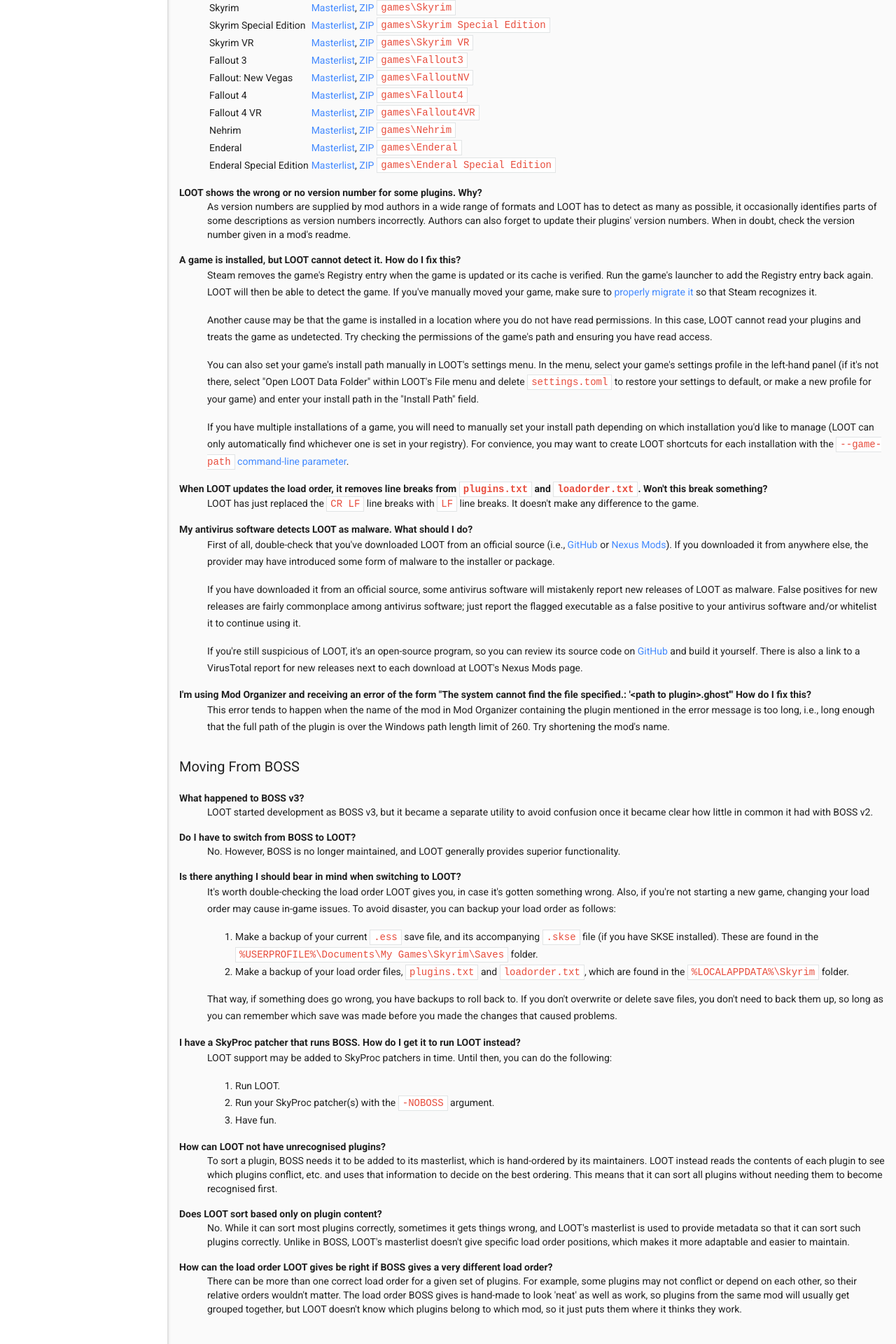
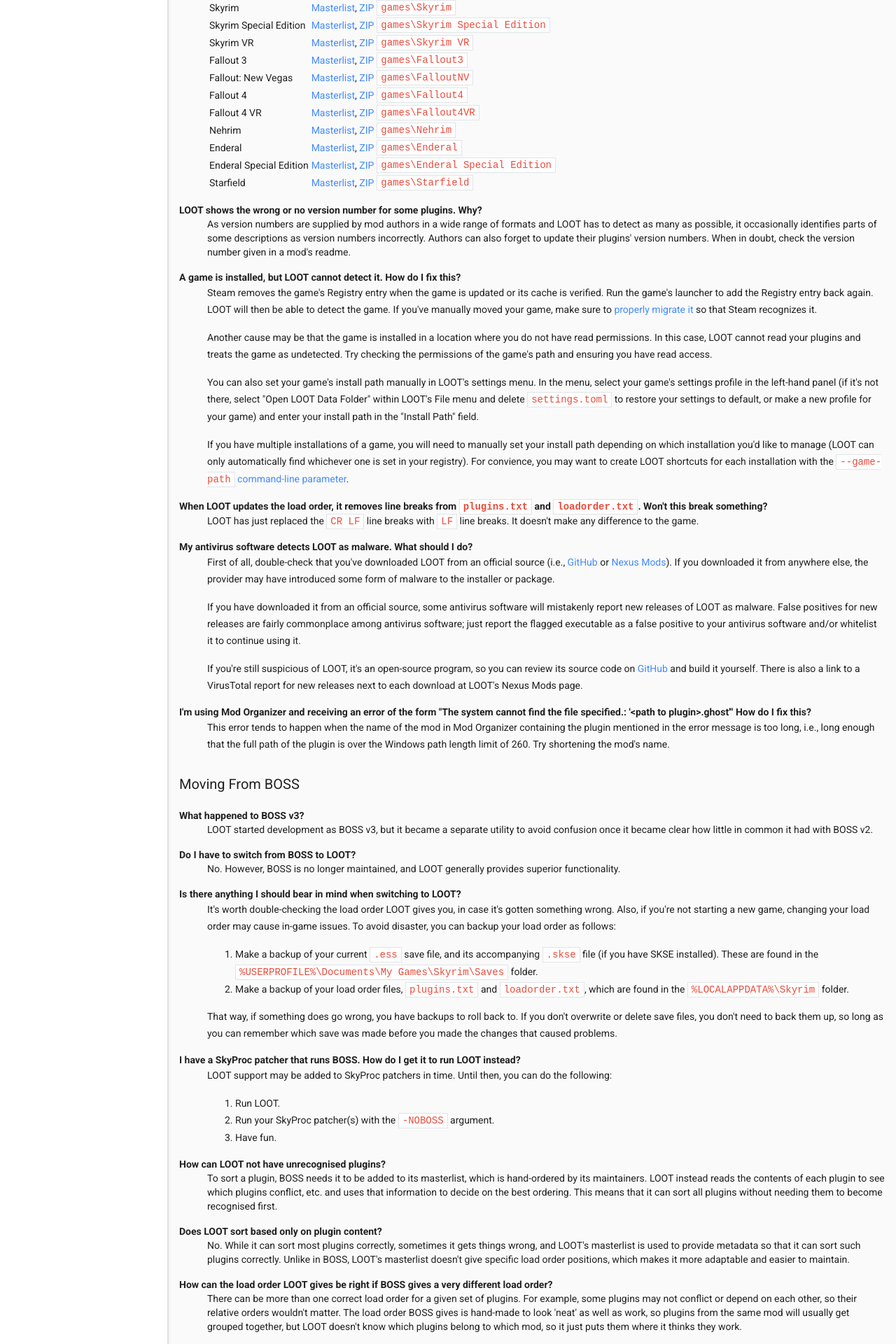
Before and after one commit to loot/loot.github.io, a Jekyll site: the page built from docs/help/LOOT-FAQs.html, in a window 1280 px wide. Shown: the part 2332-4252 px from the top of the page at 70% size. Built offline with Jekyll 4.4.1, drawn with Linux system fonts in a browser that asks for light colours.

Commit message:
Add Starfield entry

```diff
--- a/docs/help/LOOT-FAQs.html
+++ b/docs/help/LOOT-FAQs.html
@@ -172,6 +172,11 @@
         <td><a href="https://raw.githubusercontent.com/loot/enderal/v0.18/masterlist.yaml">Masterlist</a>, <a href="https://github.com/loot/enderal/archive/refs/heads/v0.18.zip">ZIP</a></td>
         <td><code>games\Enderal Special Edition</code></td>
       </tr>
+      <tr>
+        <td>Starfield</td>
+        <td><a href="https://raw.githubusercontent.com/loot/starfield/v0.18/masterlist.yaml">Masterlist</a>, <a href="https://github.com/loot/starfield/archive/refs/heads/v0.18.zip">ZIP</a></td>
+        <td><code>games\Starfield</code></td>
+      </tr>
     </table>
   </dd>
 
```
